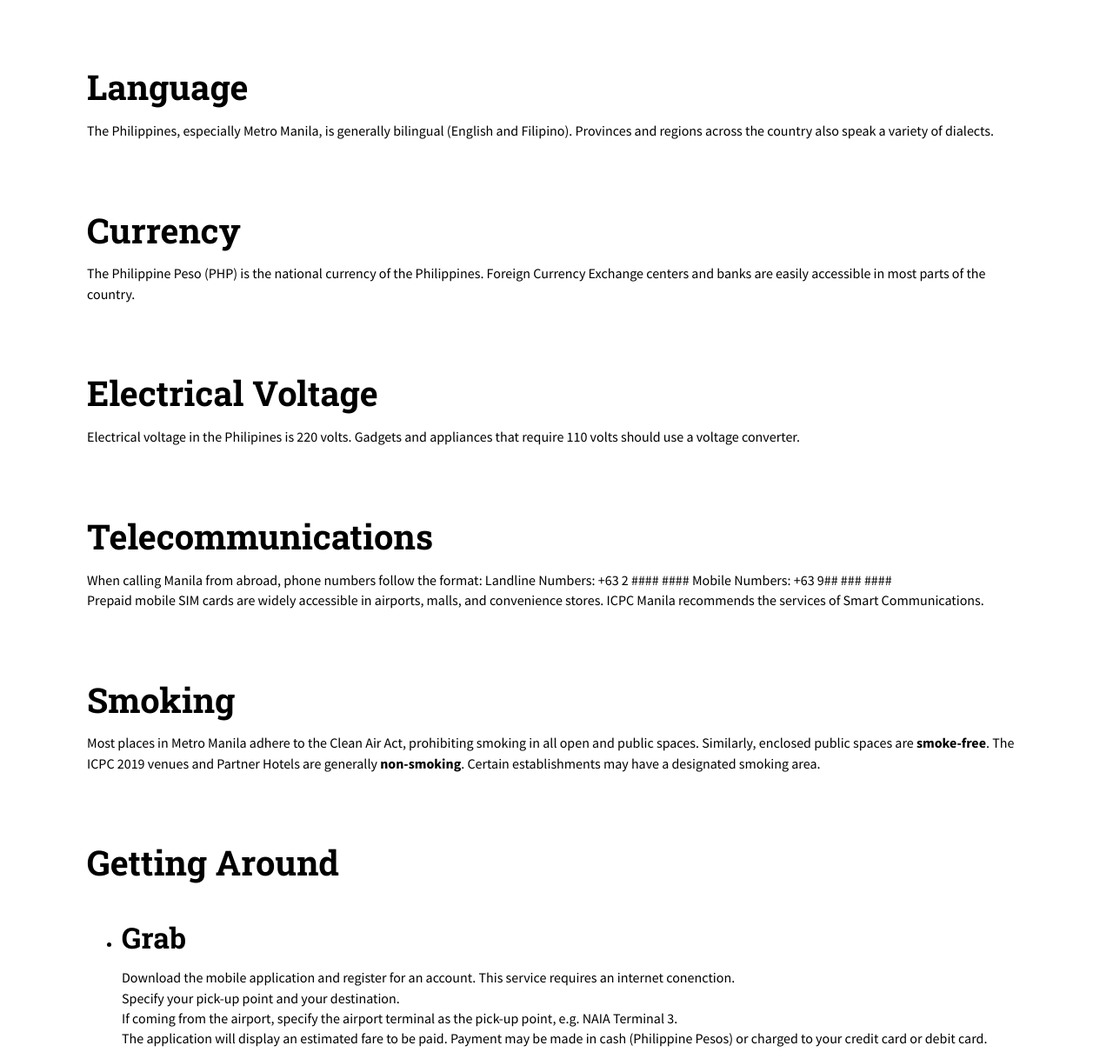
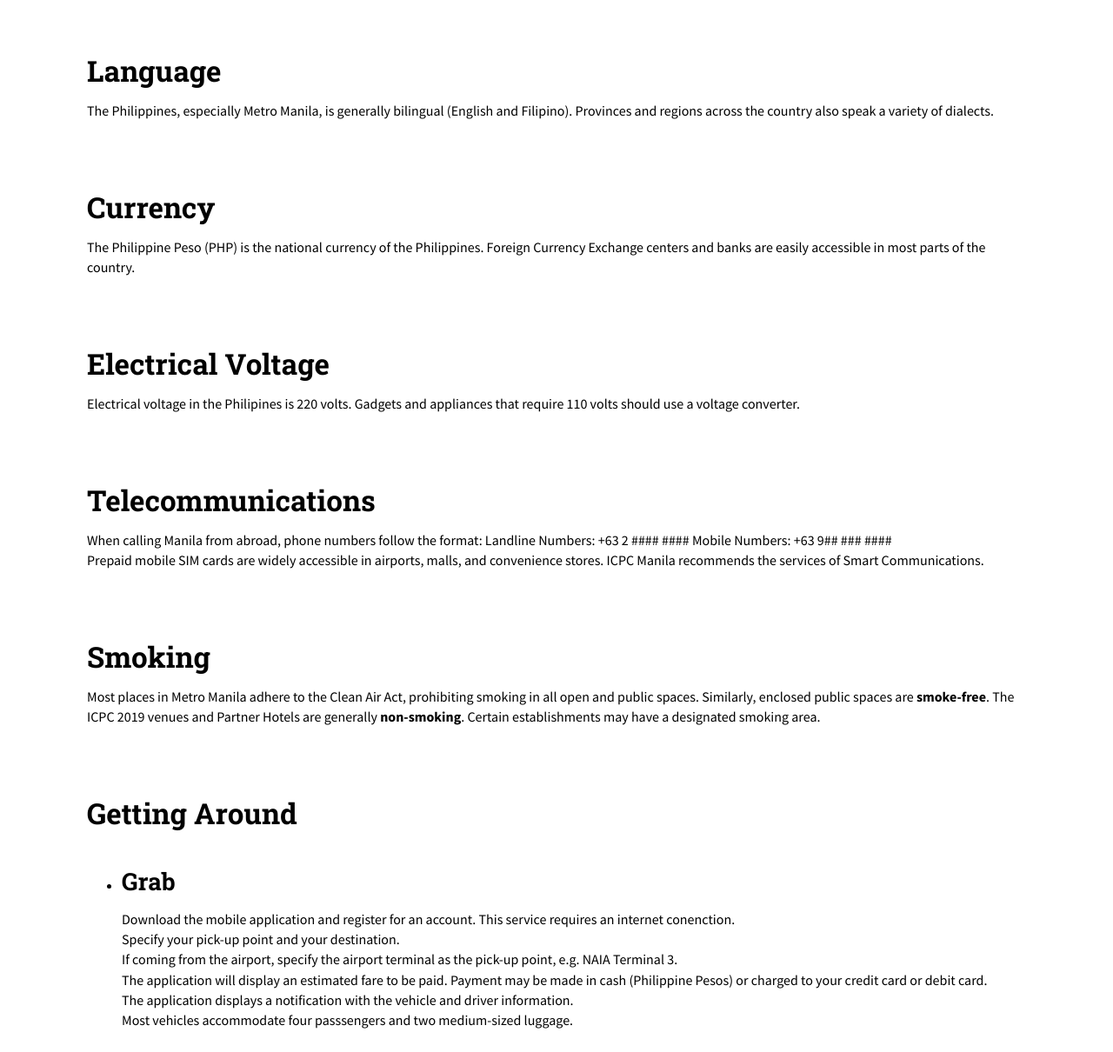
Before and after one commit to RIanDeLaCruz/ICPC2019, a plain HTML site: page information.html in a window 1280 px wide. Shown: the part 705-1915 px from the top of the page at 87% size. Drawn offline with Linux system fonts and the light colour scheme; files whose address does not match are found by name.

Commit message:
Update semantics

```diff
--- a/information.html
+++ b/information.html
@@ -60,11 +60,11 @@
         </div>
       </section>
       <section id="timezone">
-        <h1>Time Zone</h1>
+        <h2>Time Zone</h2>
         <p>The Philippines follows the GMT +8 time zone</p>
       </section>
       <section id="weather">
-        <h1>Weather / Climate</h1>
+        <h2>Weather / Climate</h2>
         <p>
           The Philippines has a tropical monsoon climate. The month of December
           falls within the dry season, with occasional rain showers. The average
@@ -72,7 +72,7 @@
         </p>
       </section>
       <section id="language">
-        <h1>Language</h1>
+        <h2>Language</h2>
         <p>
           The Philippines, especially Metro Manila, is generally bilingual
           (English and Filipino). Provinces and regions across the country also
@@ -80,7 +80,7 @@
         </p>
       </section>
       <section id="currency">
-        <h1>Currency</h1>
+        <h2>Currency</h2>
         <p>
           The Philippine Peso (PHP) is the national currency of the Philippines.
           Foreign Currency Exchange centers and banks are easily accessible in
@@ -88,14 +88,14 @@
         </p>
       </section>
       <section id="electricity">
-        <h1>Electrical Voltage</h1>
+        <h2>Electrical Voltage</h2>
         <p>
           Electrical voltage in the Philipines is 220 volts. Gadgets and appliances
           that require 110 volts should use a voltage converter.
         </p>
       </section>
       <section id="telecommunications">
-        <h1>Telecommunications</h1>
+        <h2>Telecommunications</h2>
         <p>
           When calling Manila from abroad, phone numbers follow the format:
           Landline Numbers: +63 2 #### ####
@@ -107,7 +107,7 @@
         </p>
       </section>
       <section id="smoking">
-        <h1>Smoking</h1>
+        <h2>Smoking</h2>
         <p>
           Most places in Metro Manila adhere to the Clean Air Act, prohibiting
           smoking in all open and public spaces. Similarly, enclosed public
@@ -117,10 +117,10 @@
         </p>
       </section>
       <section id="gettingaround">
-        <h1>Getting Around</h1>
+        <h2>Getting Around</h2>
         <ul>
           <li>
-            <h2>Grab</h2>
+            <h3>Grab</h3>
             <p>
               Download the mobile application and register for an account. This
               service requires an internet conenction.
@@ -142,7 +142,7 @@
             </p>
           </li>
           <li>
-            <h2>Metered Taxi</h2>
+            <h3>Metered Taxi</h3>
             <p>
               Taxis are clearly marked and appear in a variety of colors. The
               flag-down rate is Php 40.00. Fare is based on distance and time of
@@ -157,7 +157,7 @@
             </p>
           </li>
           <li>
-            <h2>Car Service</h2>
+            <h3>Car Service</h3>
             <p>
               At the apirport, there are counters for different car services.
               These car services provide a vehicle and a driver. These usally
```
